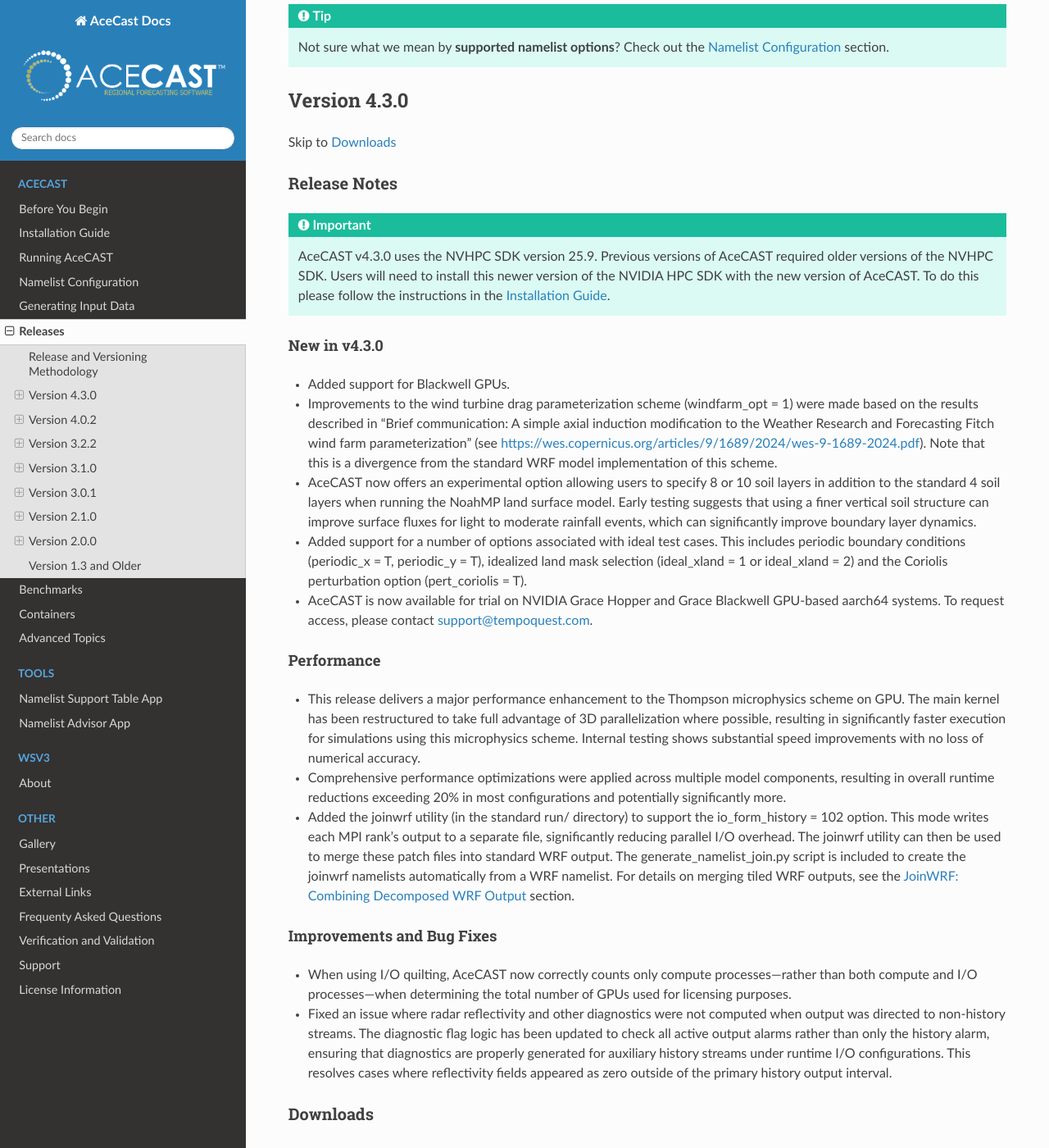
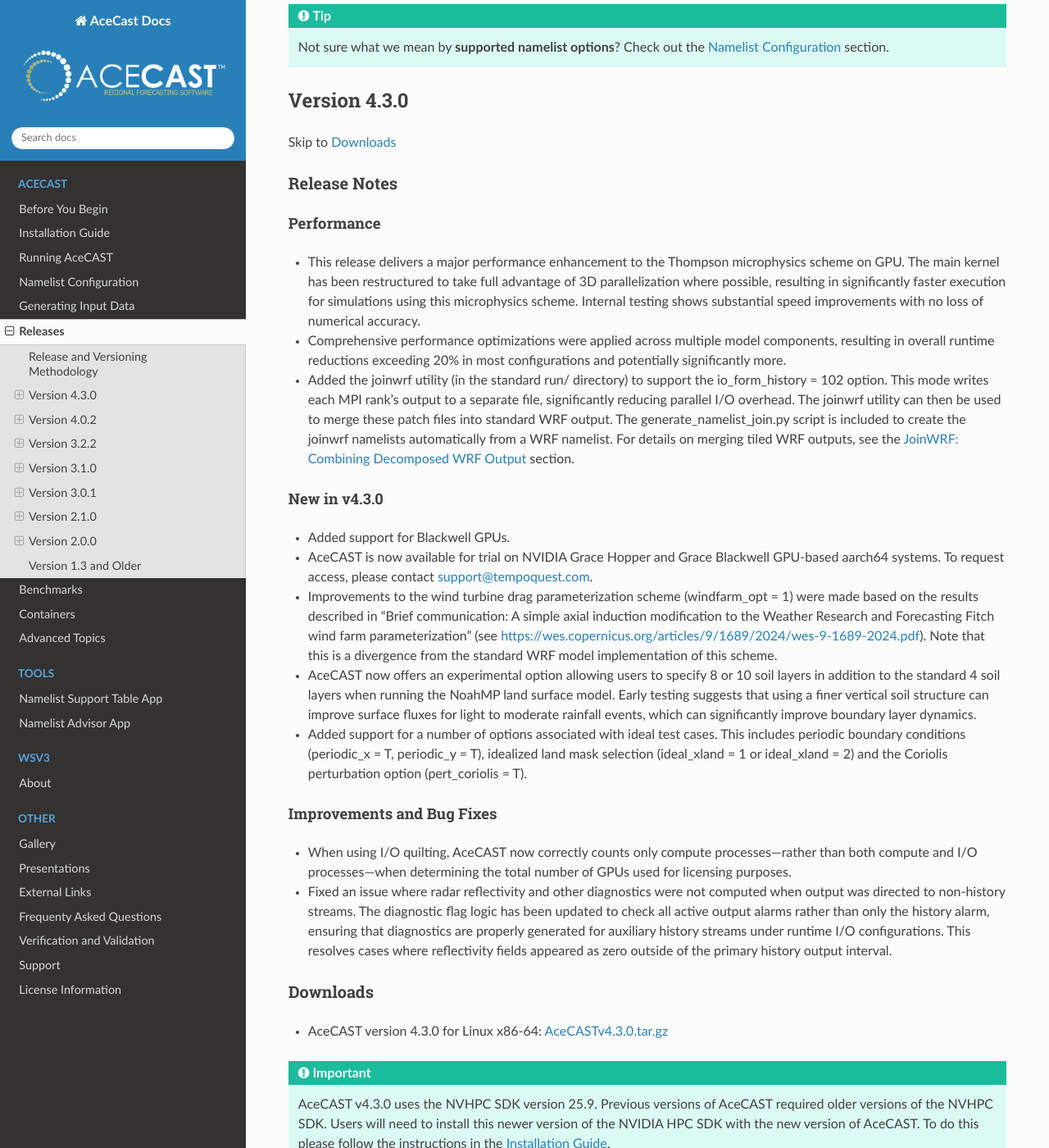
Before and after one commit to TempoQuestInc/AceCAST-Docs, a Sphinx documentation site: the page built from source/Releases.rst, in a window 1280 px wide and 1400 px high, scrolled down 1001 px. Shown: the whole window at 82% size. Built offline with Sphinx 7.4.7 and the Read the Docs theme 3.1.0, drawn with Linux system fonts in a browser that asks for light colours; part of the change alters nothing that is shown.

```diff
--- a/source/Releases.rst
+++ b/source/Releases.rst
@@ -71,24 +71,21 @@ Skip to :ref:`v4_3_0_downloads_link`
 Release Notes
 -------------
 
-.. important::
-   AceCAST v4.3.0 uses the NVHPC SDK version 25.9. Previous versions of AceCAST required older versions of the NVHPC SDK. Users will need to install this newer version of the NVIDIA HPC SDK with the new version of AceCAST. To do this please follow the instructions in the :ref:`installationguide`.
-
-New in v4.3.0
-*************
-
-* Added support for Blackwell GPUs.
-* Improvements to the wind turbine drag parameterization scheme (windfarm_opt = 1) were made based on the results described in "Brief communication: A simple axial induction modification to the Weather Research and Forecasting Fitch wind farm parameterization" (see https://wes.copernicus.org/articles/9/1689/2024/wes-9-1689-2024.pdf). Note that this is a divergence from the standard WRF model implementation of this scheme.
-* AceCAST now offers an experimental option allowing users to specify 8 or 10 soil layers in addition to the standard 4 soil layers when running the NoahMP land surface model. Early testing suggests that using a finer vertical soil structure can improve surface fluxes for light to moderate rainfall events, which can significantly improve boundary layer dynamics.
-* Added support for a number of options associated with ideal test cases. This includes periodic boundary conditions (periodic_x = T, periodic_y = T), idealized land mask selection (ideal_xland = 1 or ideal_xland = 2) and the Coriolis perturbation option (pert_coriolis = T).
-* AceCAST is now available for trial on NVIDIA Grace Hopper and Grace Blackwell GPU-based aarch64 systems. To request access, please contact support@tempoquest.com.
-
 **Performance**
 ***************
 
 * This release delivers a major performance enhancement to the Thompson microphysics scheme on GPU. The main kernel has been restructured to take full advantage of 3D parallelization where possible, resulting in significantly faster execution for simulations using this microphysics scheme. Internal testing shows substantial speed improvements with no loss of numerical accuracy.
 * Comprehensive performance optimizations were applied across multiple model components, resulting in overall runtime reductions exceeding 20% in most configurations and potentially significantly more.
 * Added the joinwrf utility (in the standard run/ directory) to support the io_form_history = 102 option. This mode writes each MPI rank’s output to a separate file, significantly reducing parallel I/O overhead. The joinwrf utility can then be used to merge these patch files into standard WRF output. The generate_namelist_join.py script is included to create the joinwrf namelists automatically from a WRF namelist. For details on merging tiled WRF outputs, see the :ref:`JoinWRF` section.
+
+New in v4.3.0
+*************
+
+* Added support for Blackwell GPUs.
+* AceCAST is now available for trial on NVIDIA Grace Hopper and Grace Blackwell GPU-based aarch64 systems. To request access, please contact support@tempoquest.com.
+* Improvements to the wind turbine drag parameterization scheme (windfarm_opt = 1) were made based on the results described in "Brief communication: A simple axial induction modification to the Weather Research and Forecasting Fitch wind farm parameterization" (see https://wes.copernicus.org/articles/9/1689/2024/wes-9-1689-2024.pdf). Note that this is a divergence from the standard WRF model implementation of this scheme.
+* AceCAST now offers an experimental option allowing users to specify 8 or 10 soil layers in addition to the standard 4 soil layers when running the NoahMP land surface model. Early testing suggests that using a finer vertical soil structure can improve surface fluxes for light to moderate rainfall events, which can significantly improve boundary layer dynamics.
+* Added support for a number of options associated with ideal test cases. This includes periodic boundary conditions (periodic_x = T, periodic_y = T), idealized land mask selection (ideal_xland = 1 or ideal_xland = 2) and the Coriolis perturbation option (pert_coriolis = T).
 
 Improvements and Bug Fixes
 **************************
@@ -102,6 +99,9 @@ Downloads
 ---------
 
 * AceCAST version 4.3.0 for Linux x86-64: `AceCASTv4.3.0.tar.gz <https://tqi-public.s3.us-east-2.amazonaws.com/distros/acecast-v4.3.0%2Blinux.x86_64.nvhpc25.3.tar.gz>`_
+
+.. important::
+   AceCAST v4.3.0 uses the NVHPC SDK version 25.9. Previous versions of AceCAST required older versions of the NVHPC SDK. Users will need to install this newer version of the NVIDIA HPC SDK with the new version of AceCAST. To do this please follow the instructions in the :ref:`installationguide`.
 
 .. important::
    Check out the :ref:`installationguide` for further installation instructions.
```
